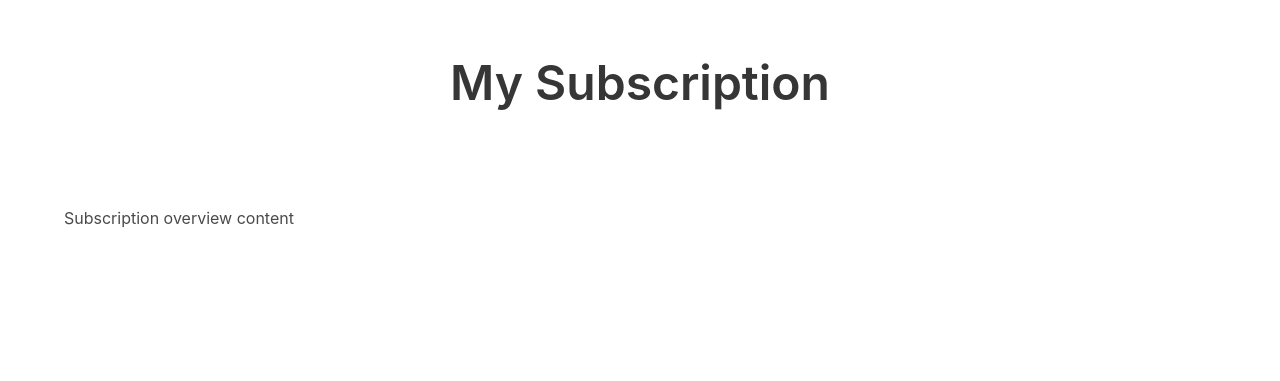
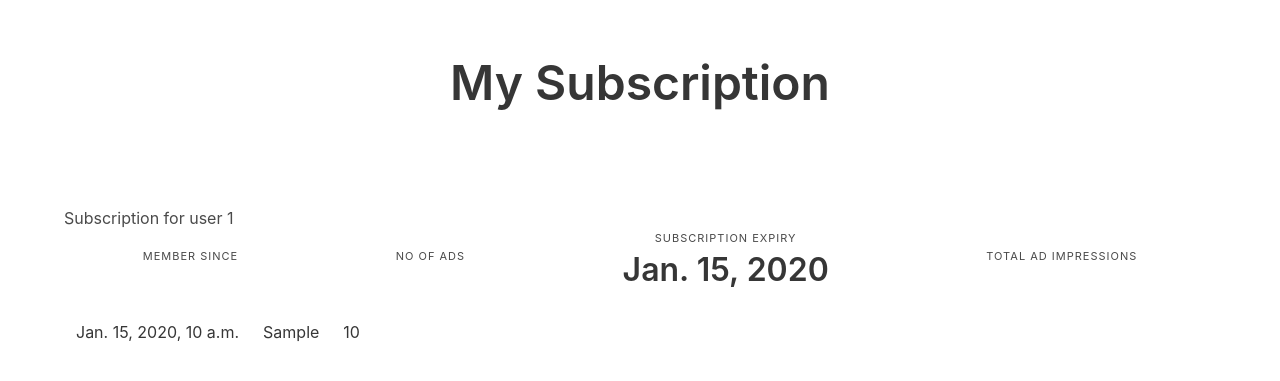
Before and after one commit to davebland/purple-pages, a Django app: page /subscription/ in a window 1280 px wide. Shown: the part 62-443 px from the top of the page. Run offline with Django 3.2, Linux system fonts and the light colour scheme; a user stored in the database is signed in; tables that the repository leaves empty hold one stand-in row (values such as "Sample post"); parts of the project's set-up code (start-up, migrations or seed data) failed here and were passed over.

Commit message:
moved subscription foreign key into payment model and updated template to use backward lookup

```diff
--- a/subscriptions/models.py
+++ b/subscriptions/models.py
@@ -1,14 +1,20 @@
 from django.db import models
 from django.conf import settings
 
+class Subscription(models.Model):
+    """ Data model for a user's subscription """
+    user = models.OneToOneField(settings.AUTH_USER_MODEL, on_delete=models.PROTECT)
+    expiry_date = models.DateField()
+
+    def __str__(self):
+        return "Subscription for user {}".format(self.pk)
+
 class Payment(models.Model):
     """ Data model for a record of payment """
+    user_subscription = models.ForeignKey(Subscription, on_delete=models.SET_NULL, null=True)
     payment_date = models.DateTimeField(auto_now_add=True)
     stripe_ref = models.CharField(max_length=30, null=True)
     amount = models.IntegerField(null=True)
 
-class Subscription(models.Model):
-    """ Data model for a user's subscription """
-    user = models.OneToOneField(settings.AUTH_USER_MODEL, on_delete=models.PROTECT)
-    last_payment = models.OneToOneField(Payment, on_delete=models.SET_NULL, null=True)
-    expiry_date = models.DateField()
+    def __str__(self):
+        return "Payment for subscription {}".format(self.user_subscription.pk)
--- a/subscriptions/templates/subscription_overview.html
+++ b/subscriptions/templates/subscription_overview.html
@@ -1,4 +1,43 @@
 {% extends 'base.html' %}
 {% block main-content %}
-Subscription overview content
+{{ user_subscription }}
+<div class="level">
+    <div class="level-item has-text-centered">
+        <div>
+            <p class="heading">Member Since</p>
+            <p class="title"></p>
+        </div>
+        </div>
+        <div class="level-item has-text-centered">
+        <div>
+            <p class="heading">No of Ads</p>
+            <p class="title"></p>
+        </div>
+        </div>
+        <div class="level-item has-text-centered">
+        <div>
+            <p class="heading">Subscription Expiry</p>
+            <p class="title">{{ user_subscription.expiry_date }}</p>
+        </div>
+        </div>
+        <div class="level-item has-text-centered">
+        <div>
+            <p class="heading">Total Ad Impressions</p>
+            <p class="title"></p>
+        </div>
+    </div>
+</div>
+<div class="level">
+    <table class="table">
+        <tbody>
+            {% for payment in user_subscription.payment_set.all %}
+            <tr>
+                <td>{{ payment.payment_date }}</td>
+                <td>{{ payment.stripe_ref }}</td>
+                <td>{{ payment.amount }}</td>
+            </tr>
+            {% endfor %}
+        </tbody>
+    </table>
+</div>
 {% endblock %}
--- a/subscriptions/views.py
+++ b/subscriptions/views.py
@@ -1,7 +1,13 @@
 from django.shortcuts import render
 from django.contrib.auth.decorators import login_required
+
+from .models import Subscription, Payment
 
 @login_required
 def subscription_overview(request):
     """ Generate page showing an overview of the user's subscription """
-    return render(request, 'subscription_overview.html', {'page_title':'My Subscription'})
+    try:
+        user_subscription = Subscription.objects.get(user=request.user)
+    except:
+        user_subscription = "No subscription found"
+    return render(request, 'subscription_overview.html', {'page_title':'My Subscription', 'user_subscription':user_subscription})
```
Also changed, not shown: subscriptions/migrations/0002_auto_20191109_0916.py (added), subscriptions/migrations/0003_auto_20191109_0924.py (added).
